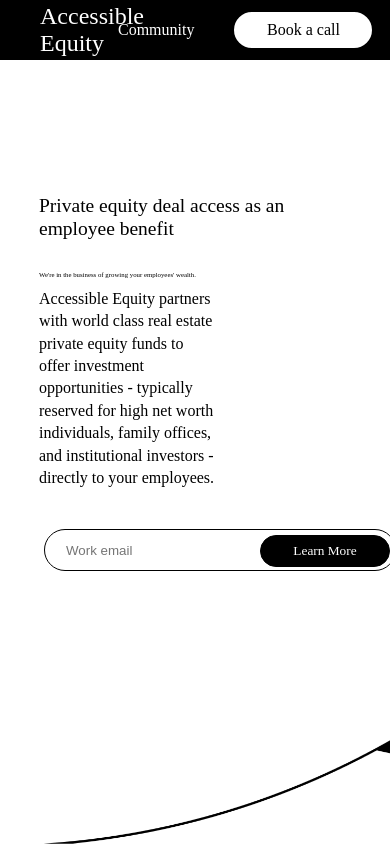
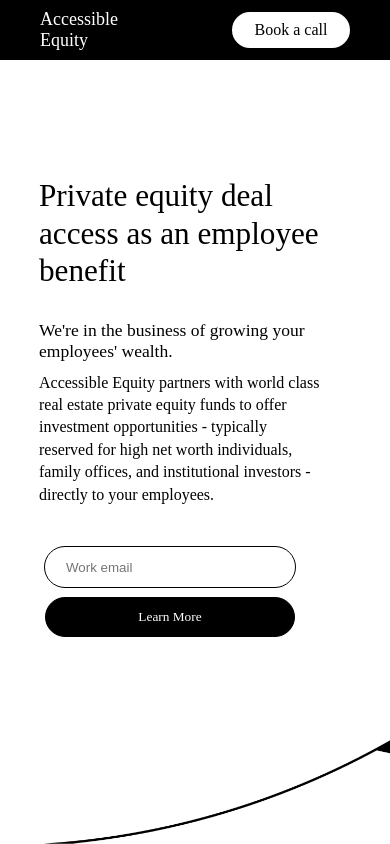
Before and after one commit to accessibleequity/accessibleequity.github.io., a plain HTML site: page index.html in a window 390 px wide. Drawn offline with Linux system fonts and the light colour scheme; a web font is replaced by a local one.

Commit message:
first pass at responsive

```diff
--- a/css/accessible.css
+++ b/css/accessible.css
@@ -138,6 +138,12 @@ input[type="submit"] {
   vertical-align: middle;
 }
 
+#success {
+  display: none;
+  font-size: 20px;
+  margin-top: 40px;
+}
+
 a {
   text-decoration: none;
   color: #ffffff;
@@ -162,4 +168,42 @@ a {
     width: 100%;
     margin: 0 auto;
   }
+
+  .company-name {
+    font-size: 18px;
+  }
+
+  a.community {
+    display: none;
+  }
+
+  a.book-call {
+    width: 100px;
+  }
+
+  .content {
+    width: 80%;
+  }
+
+  .title {
+    font-size: 8vw;
+  }
+
+  .byline {
+    font-size: 4.5vw;
+  }
+
+  .description {
+    width: 90%;
+  }
+
+  .cta {
+    width: 250px;
+  }
+
+  input[type="submit"] {
+    margin-top: 10px;
+    height: 40px;
+    width: 250px;
+  }
 }
--- a/index.html
+++ b/index.html
@@ -29,11 +29,35 @@
             <div class="description">
                 Accessible Equity partners with world class real estate private equity funds to offer investment opportunities - typically reserved for high net worth individuals, family offices, and institutional investors - directly to your employees.
             </div>
-            <form class="cta">
+            <form id="form" class="cta">
                 <input type="text" placeholder="Work email">
                 <input type="submit" value="Learn More">
             </form>
+            <div id="success">
+                Thanks for joining the waitlist! We'll be in touch soon.
+            </div>
         </div>
     </div>
+    <script type="text/javascript">
+        var email = "";
+
+        function saveEmail(event) {
+            event.preventDefault();
+            form.style.display = "none";
+            success.style.display = "flex";
+        }
+
+        function updateValue(event) {
+            email = event.target.value;
+        }
+
+        const input = document.querySelector('input');
+        const form = document.getElementById('form');
+        const success = document.getElementById('success');
+
+        input.addEventListener('input', updateValue);
+        form.addEventListener('submit', saveEmail);
+
+    </script>
 </body>
 </html>
```
